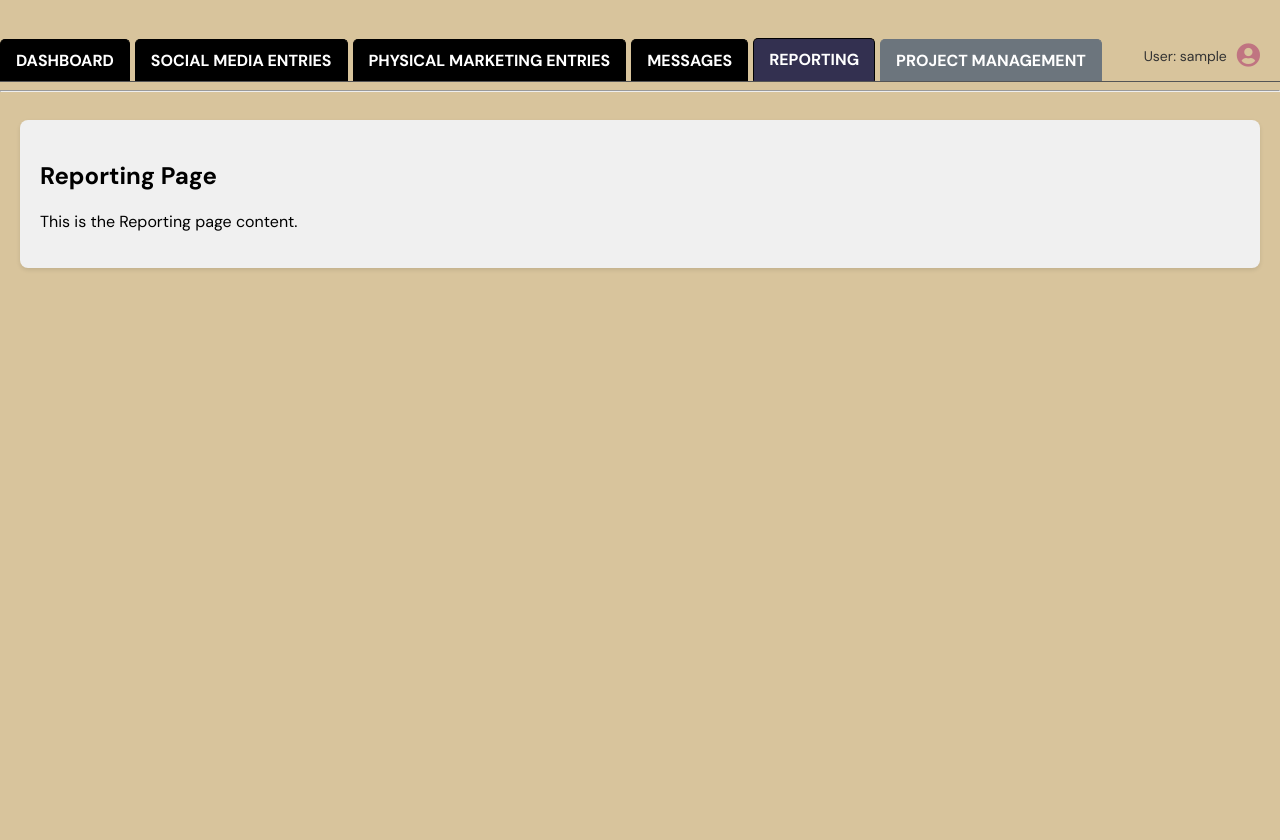
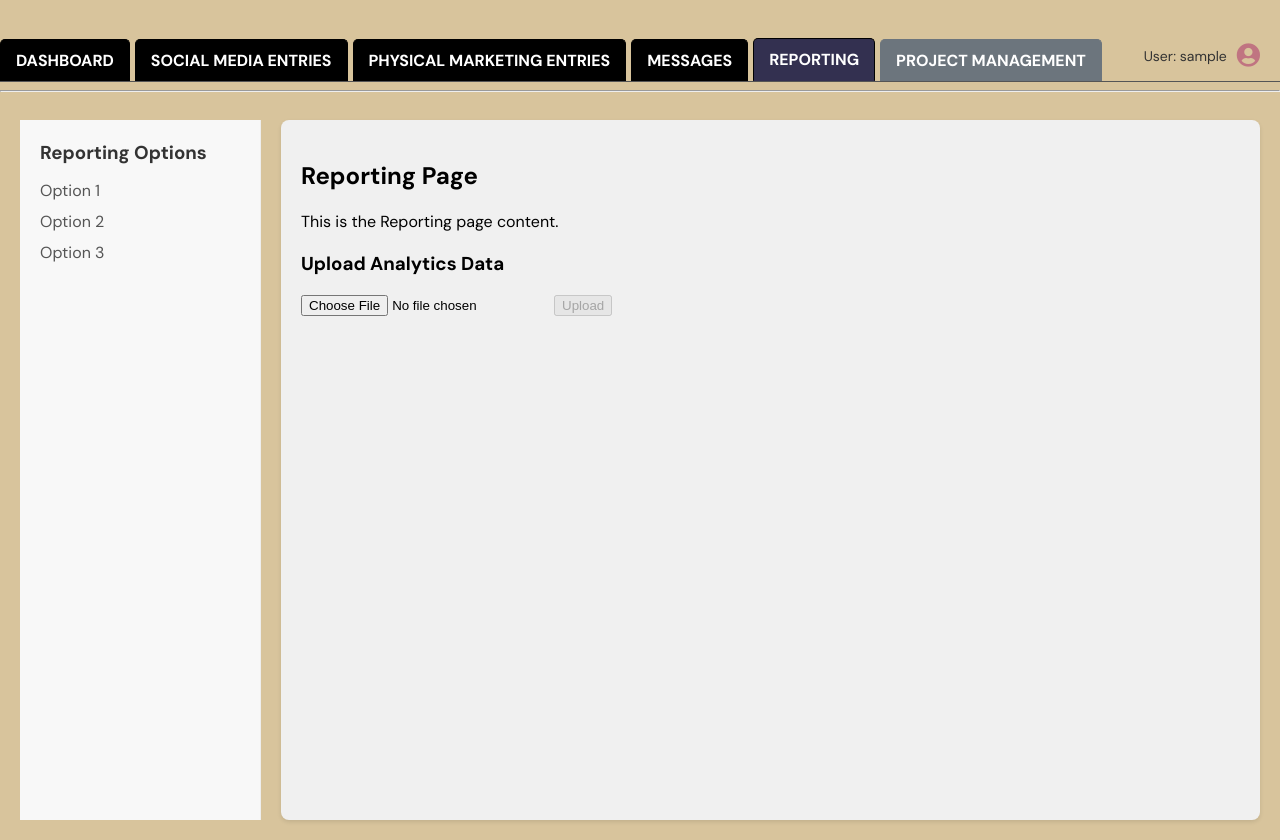
Before and after one commit to dakjen/marketingportal1, a React (Create React App) app: page /reporting in a window 1280 px wide. Before the commit the page ends 800 px from the top, so only its background shows below. Built offline with nearby package versions, Linux system fonts and the light colour scheme; no server answers; sample sign-in values are in the browser's storage.

Commit message:
feat: Implement Reporting page with sidebar and upload functionality

```diff
--- a/src/ReportingPage.css
+++ b/src/ReportingPage.css
@@ -1,6 +1,13 @@
-.reporting-page-container {
+.reporting-page-wrapper {
+  display: flex;
+  height: calc(100vh - 100px); /* Adjust height as needed, considering header/footer */
+}
+
+.reporting-main-content {
+  flex-grow: 1;
   padding: 20px;
   background-color: #f0f0f0;
   border-radius: 8px;
   box-shadow: 0 2px 4px rgba(0, 0, 0, 0.1);
+  margin-left: 20px; /* Space between sidebar and main content */
 }
--- a/src/ReportingPage.js
+++ b/src/ReportingPage.js
@@ -1,11 +1,40 @@
-import React from 'react';
 import './ReportingPage.css';
 
+import React, { useState } from 'react';
+import './ReportingPage.css';
+import ReportingSidebar from './ReportingSidebar'; // New import
+
 function ReportingPage() {
+  const [selectedFile, setSelectedFile] = useState(null);
+
+  const handleFileChange = (event) => {
+    setSelectedFile(event.target.files[0]);
+  };
+
+  const handleUpload = () => {
+    if (!selectedFile) {
+      alert('Please select a file first!');
+      return;
+    }
+    // Implement file upload logic here
+    console.log('Uploading file:', selectedFile.name);
+    alert('File upload initiated for: ' + selectedFile.name);
+    // You would typically send this file to a backend API
+  };
+
   return (
-    <div className="reporting-page-container">
-      <h2>Reporting Page</h2>
-      <p>This is the Reporting page content.</p>
+    <div className="reporting-page-wrapper"> {/* New wrapper for sidebar and content */}
+      <ReportingSidebar /> {/* Reporting page's dedicated sidebar */}
+      <div className="reporting-main-content">
+        <h2>Reporting Page</h2>
+        <p>This is the Reporting page content.</p>
+
+        <div className="upload-section">
+          <h3>Upload Analytics Data</h3>
+          <input type="file" onChange={handleFileChange} />
+          <button onClick={handleUpload} disabled={!selectedFile}>Upload</button>
+        </div>
+      </div>
     </div>
   );
 }
--- /dev/null
+++ b/src/ReportingSidebar.css
@@ -0,0 +1,23 @@
+.reporting-sidebar {
+  width: 200px;
+  padding: 20px;
+  background-color: #f8f8f8;
+  border-right: 1px solid #eee;
+}
+
+.reporting-sidebar h3 {
+  margin-top: 0;
+  margin-bottom: 15px;
+  color: #333;
+}
+
+.reporting-sidebar ul {
+  list-style: none;
+  padding: 0;
+  margin: 0;
+}
+
+.reporting-sidebar li {
+  margin-bottom: 10px;
+  color: #555;
+}
--- /dev/null
+++ b/src/ReportingSidebar.js
@@ -0,0 +1,17 @@
+import React from 'react';
+import './ReportingSidebar.css';
+
+function ReportingSidebar() {
+  return (
+    <div className="reporting-sidebar">
+      <h3>Reporting Options</h3>
+      <ul>
+        <li>Option 1</li>
+        <li>Option 2</li>
+        <li>Option 3</li>
+      </ul>
+    </div>
+  );
+}
+
+export default ReportingSidebar;
```
